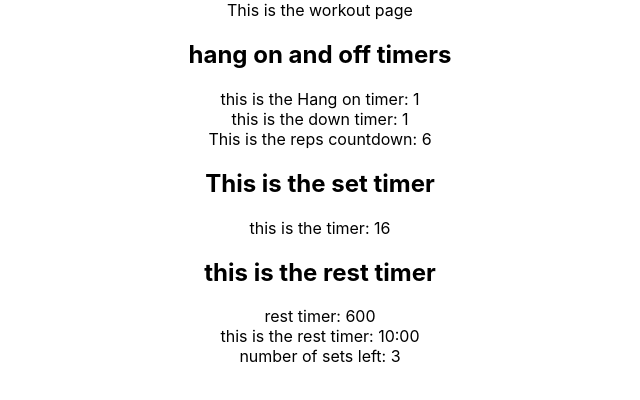
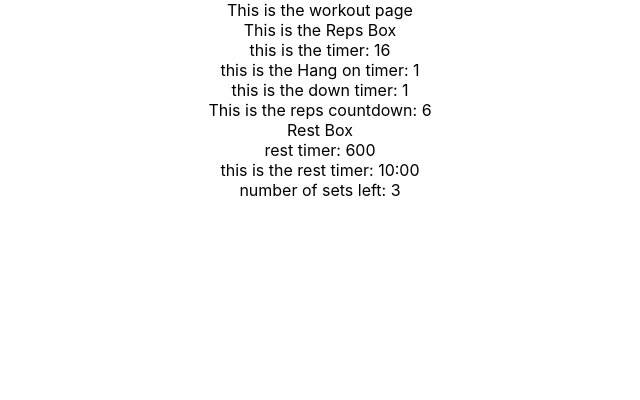
Before and after one commit to jhmccandless/hangboard-workout, a React (Create React App) app: page /current_workout in a window 1280 px wide. Shown: the top 400 px of the page, without its empty margins (320-960 px from the left). Built offline with nearby package versions, Linux system fonts and the light colour scheme.

Commit message:
trying this

```diff
--- a/src/components/HangUpUI.jsx
+++ b/src/components/HangUpUI.jsx
@@ -45,7 +45,7 @@ function HangUpUI({ hangTime, downTime, isHangActive }) {
 
   return (
     <>
-      <h2>hang on and off timers</h2>
+      {/* <h2>hang on and off timers</h2> */}
       <div>this is the Hang on timer: {onTime}</div>
       <div>this is the down timer: {offTime}</div>
       <RepCount />
--- a/src/components/RestTimerUI.jsx
+++ b/src/components/RestTimerUI.jsx
@@ -39,7 +39,7 @@ function RestTimerUI({
 
   return (
     <>
-      <h2>this is the rest timer</h2>
+      {/* <h2>this is the rest timer</h2> */}
       <div>rest timer: {restingTime}</div>
       <div>
         this is the rest timer: {`${restTimerMinutes}:${restTimerSeconds}`}{" "}
--- a/src/components/SetTimerUI.jsx
+++ b/src/components/SetTimerUI.jsx
@@ -25,7 +25,7 @@ function SetTimerUI({
   }, [setTime, isHangActive, resetHangTimer, repsTimer]);
   return (
     <>
-      <h2>This is the set timer</h2>
+      {/* <h2>This is the set timer</h2> */}
       <div>this is the timer: {setTime}</div>
     </>
   );
--- a/src/components/WorkoutPageUI.jsx
+++ b/src/components/WorkoutPageUI.jsx
@@ -7,9 +7,15 @@ function WorkoutPageUI() {
   return (
     <>
       <div>This is the workout page</div>
-      <HangUp />
-      <SetTimer />
-      <RestTimer />
+      <div>
+        This is the Reps Box
+        <SetTimer />
+        <HangUp />
+      </div>
+      <div>
+        Rest Box
+        <RestTimer />
+      </div>
     </>
   );
 }
```
Also changed, not shown: src/components/GetCountUI.jsx (added, +11 -0 lines).
